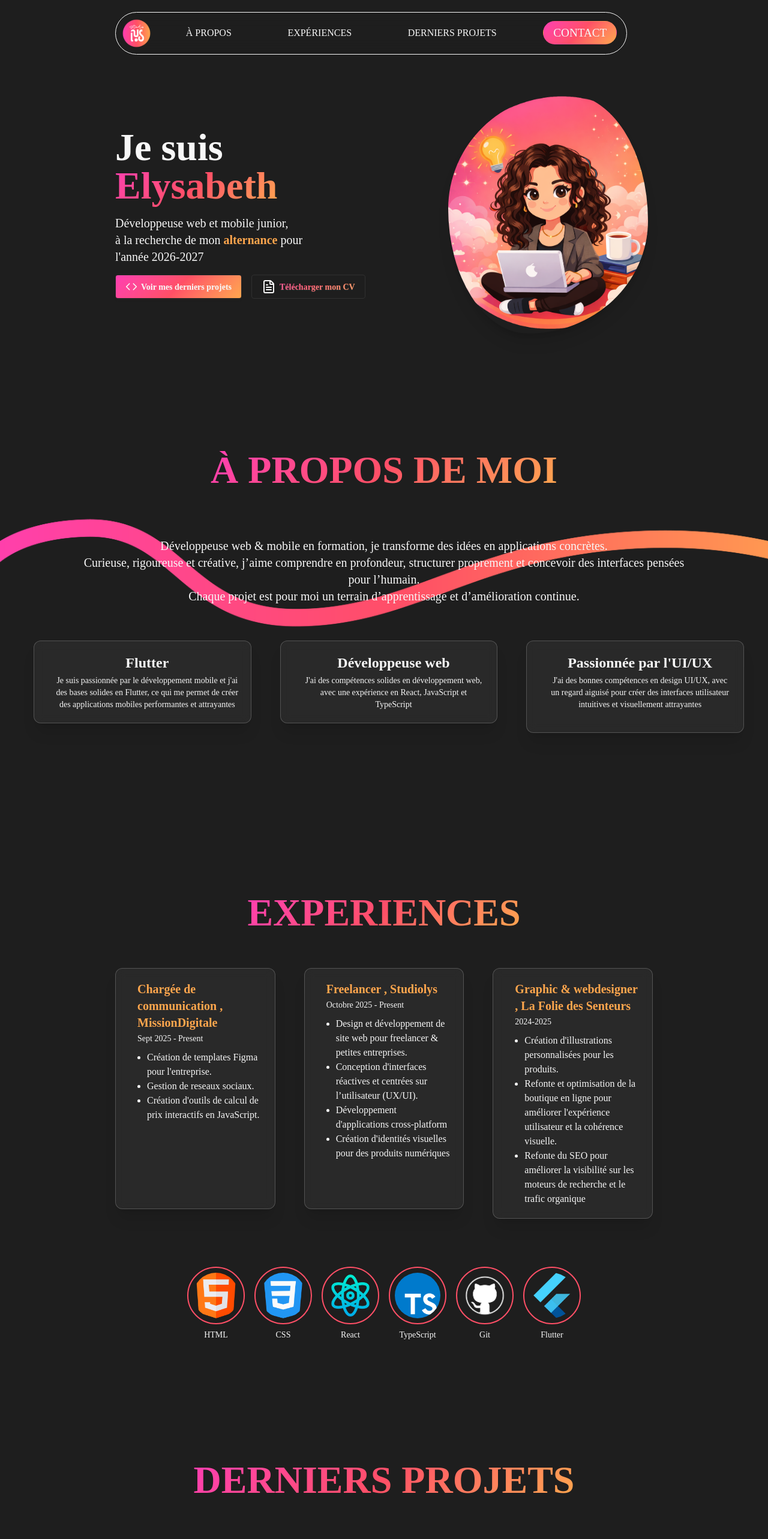
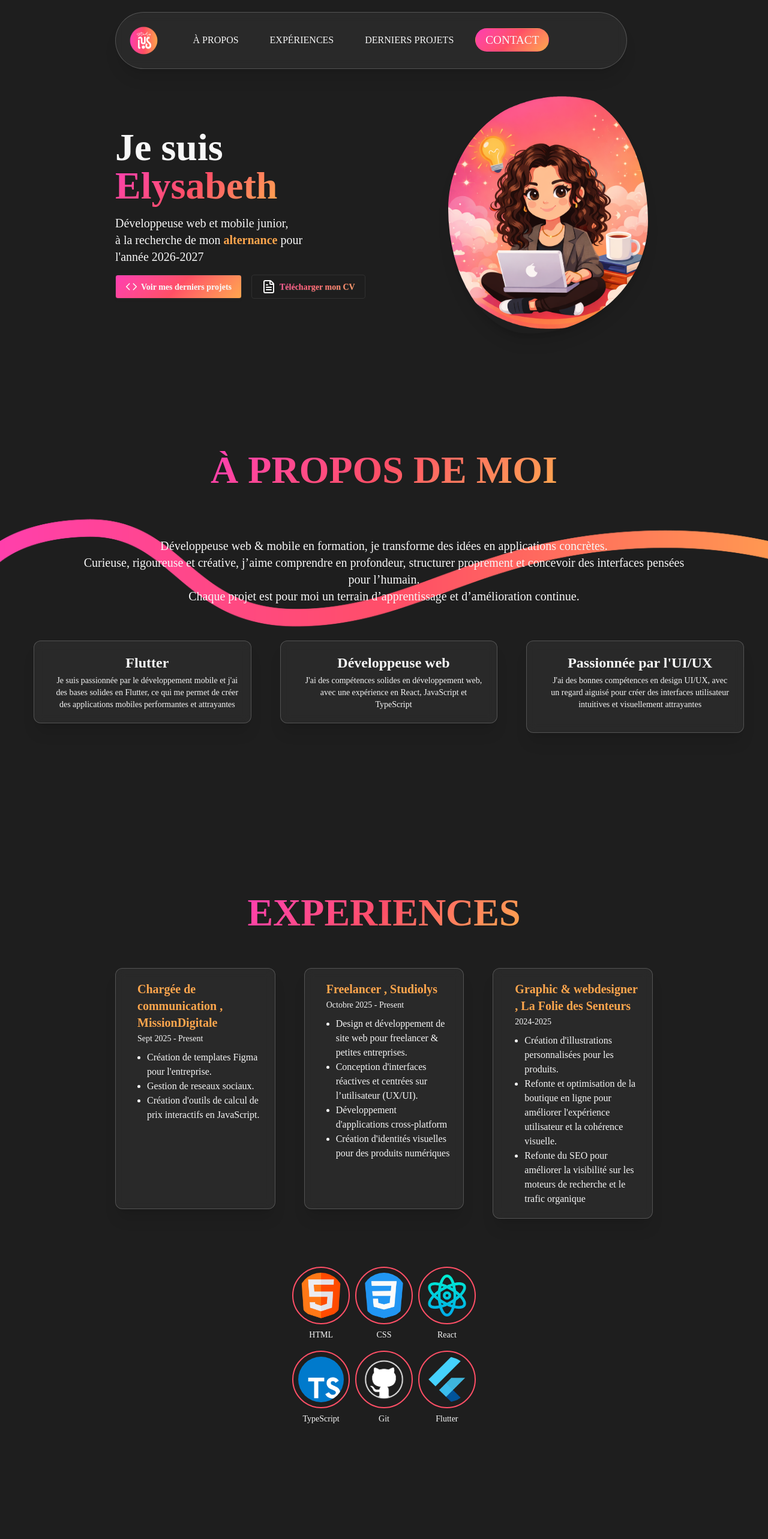
Before and after one commit to elysabeth-studiolys/Portfolio, a React (Vite) app: page / in a window 1280 px wide. Shown: the top 2566 px of the page at 60% size. Built offline with nearby package versions, Linux system fonts and the light colour scheme.

Commit message:
responsive

```diff
--- a/src/components/About.tsx
+++ b/src/components/About.tsx
@@ -30,10 +30,10 @@ const About = () => {
     return (
         <section className=" p-10 mb-10 md:mb-32 flex flex-col gap-15 justify-center text-center" id="About">
 
-            <img src={back} alt="" className="absolute top-95 left-0 w-full h-full object-cover  -z-10" />
+            <img src={back} alt="" className="hidden md:flex absolute top-95 left-0 w-full h-full object-cover  -z-10" />
                 <Title title="À propos de moi" />
 
-                <p className="mx-20 text-xl">
+                <p className="mx-20 md:text-xl">
                     Développeuse web & mobile en formation, je transforme des idées en applications concrètes. <br />
                     Curieuse, rigoureuse et créative, j’aime comprendre en profondeur, structurer proprement et concevoir des interfaces pensées pour l’humain.
                     <br />Chaque projet est pour moi un terrain d’apprentissage et d’amélioration continue.
--- a/src/components/Experience.tsx
+++ b/src/components/Experience.tsx
@@ -56,7 +56,7 @@ const Experience = () => {
 
 
       <div className="flex flex-col-reverse justify center items-center gap-20">
-        <div className="flex  gap-4 justify-center items-center md:w-1/3 md:mt-0">
+        <div className="flex md:flex-row grid grid-cols-3 gap-4 justify-center items-center md:w-1/3 md:mt-0">
           {skills.map((skill) => (
             <div key={skill.id} className="flex justify-center items-center flex-col">
               <div className="w-24 h-24 p-2 rounded-full border-2 border-primary">
@@ -68,7 +68,7 @@ const Experience = () => {
 
         </div>
 
-        <div className=" flex flex-row gap-12 space-y-4">
+        <div className=" flex md:flex-row flex-col gap-12 space-y-4">
           {experiences.map((experience) => (
             <div key={experience.id} className="flex w-full flex-col card-glass">
 
--- a/src/components/Navbar.tsx
+++ b/src/components/Navbar.tsx
@@ -22,7 +22,7 @@ const Navbar = () => {
 
     return (
         <motion.nav
-        className="z-99 flex backdrop-blur-md fixed left-auto top-5 w-2/3 items-center p-2 border rounded-full"
+        className="hidden z-99 md:flex nav-glass fixed top-5 w-2/3 items-center p-2 text-center"
         animate={{
             y: hidden ? -140 : 0,
             opacity: hidden ? 0 : 1,
@@ -37,7 +37,7 @@ const Navbar = () => {
                 </a>
 
                 <ul
-                    className="hidden md:flex  items-center justify-between w-full ml-10 gap-5 mr-2 ">
+                    className=" md:flex  items-center w-full ml-10 gap-5 mr-2">
                     <li>
                         <a href="#About"
                             className="btn-default"
--- a/src/components/Projects.tsx
+++ b/src/components/Projects.tsx
@@ -65,7 +65,7 @@ const Projects = () => {
                     <p className="text-sm">{project.description}</p>
                 </div>
 
-                <div className="flex flex-rap gap-2 my-3">
+                <div className="flex flex-wrap gap-2 my-3">
                     {project.technologies.map((tech) => (
                         <span className="badge badge-accent badge-sm">
                             {tech}
--- a/src/index.css
+++ b/src/index.css
@@ -24,6 +24,7 @@ body {
   background-color: transparent;
   padding: 1rem 1rem;
   border-radius: 50px;
+
 }
 .btn-default:hover {
   background-color: #3C3C3C;
@@ -36,6 +37,10 @@ body {
 
 .card-glass:hover{
   @apply border-white/40 bg-white/10 scale-110 transition-transform duration-300
+}
+
+.nav-glass {
+  @apply backdrop-blur border border-white/20  bg-white/5 p-5 rounded-full  shadow-xl
 }
 
 .image-project {
--- a/src/pages/ProjectPage.tsx
+++ b/src/pages/ProjectPage.tsx
@@ -27,8 +27,8 @@ const ProjectPage = () => {
 
 
     return (
-        <section className="flex flex-col mx-10 items-center gap-8 my-12">
-            <div className=" flex flex-col gap-12  px-20 items-center">
+        <section className="flex flex-col md:mx-10 items-center gap-8 my-12">
+            <div className=" flex flex-col gap-12  md:px-20 px-5 items-center">
 
                 <Link to="/" className="md:self-start md:-mb-15">
                 ← Retour
```
